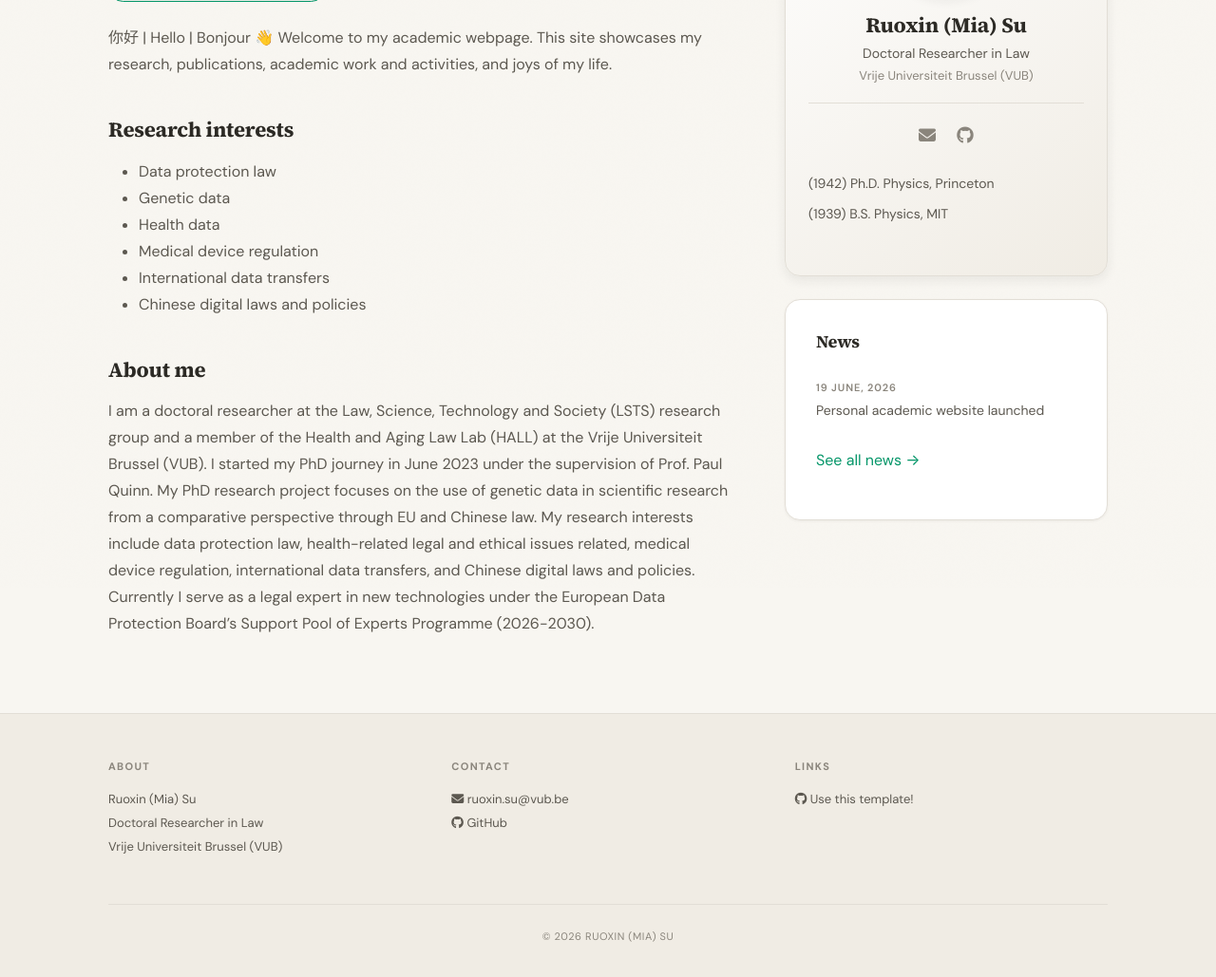
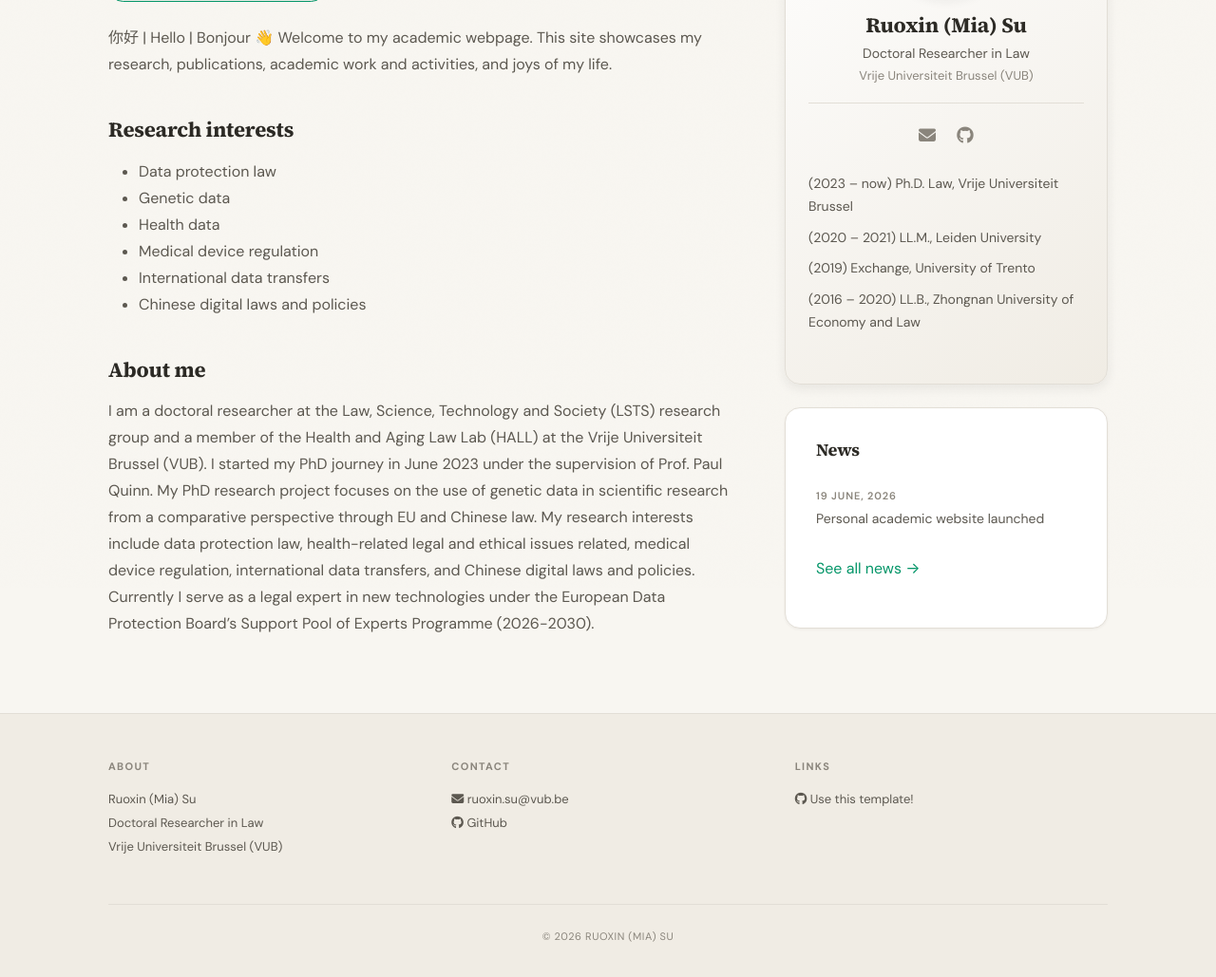
Before and after one commit to suruoxin/suruoxin.github.io, a Jekyll site: the page built from _pages/home.md, in a window 1280 px wide, cut to the strip 281-1310 px from the top of the page. Shown: the whole strip at 95% size. Built offline with Jekyll 4.4.1, drawn with Linux system fonts in a browser that asks for light colours; a style sheet for code colours, icons or effects is not loaded.

Commit message:
Update sidebar education entries

```diff
--- a/_data/pi.yml
+++ b/_data/pi.yml
@@ -4,8 +4,12 @@
 
 # EXAMPLE -- replace or delete
 - education:
-    - "(1942) Ph.D. Physics, Princeton University"
-    - "(1939) B.S. Physics, Massachusetts Institute of Technology"
+    - "(2023 - now) Ph.D. Law, Vrije Universiteit Brussel"
+    - "(2020 - 2021) LL.M., Leiden University"
+    - "(2019) Exchange, University of Trento"
+    - "(2016 - 2020) LL.B., Zhongnan University of Economy and Law"
   educationshort:
-    - "(1942) Ph.D. Physics, Princeton"
-    - "(1939) B.S. Physics, MIT"
+    - "(2023 - now) Ph.D. Law, Vrije Universiteit Brussel"
+    - "(2020 - 2021) LL.M., Leiden University"
+    - "(2019) Exchange, University of Trento"
+    - "(2016 - 2020) LL.B., Zhongnan University of Economy and Law"
```
